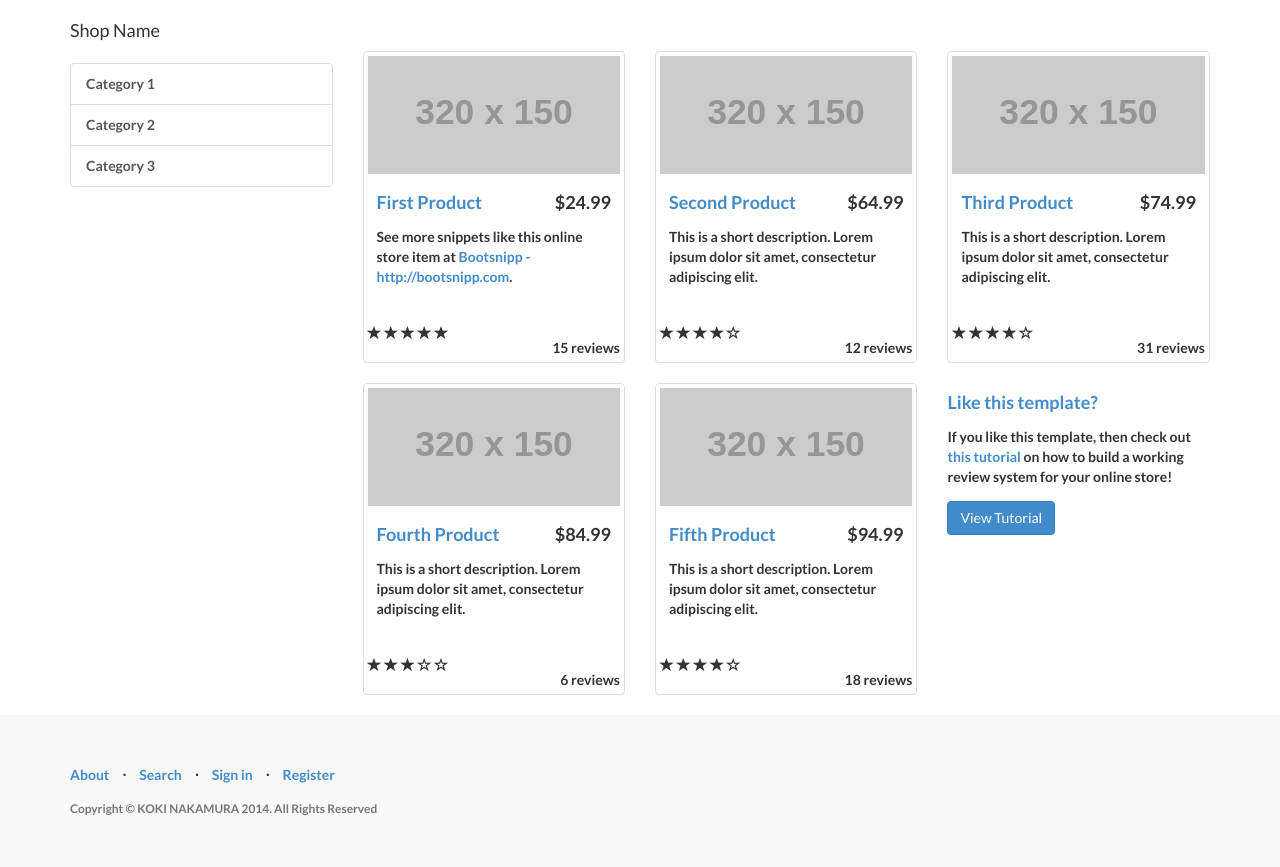
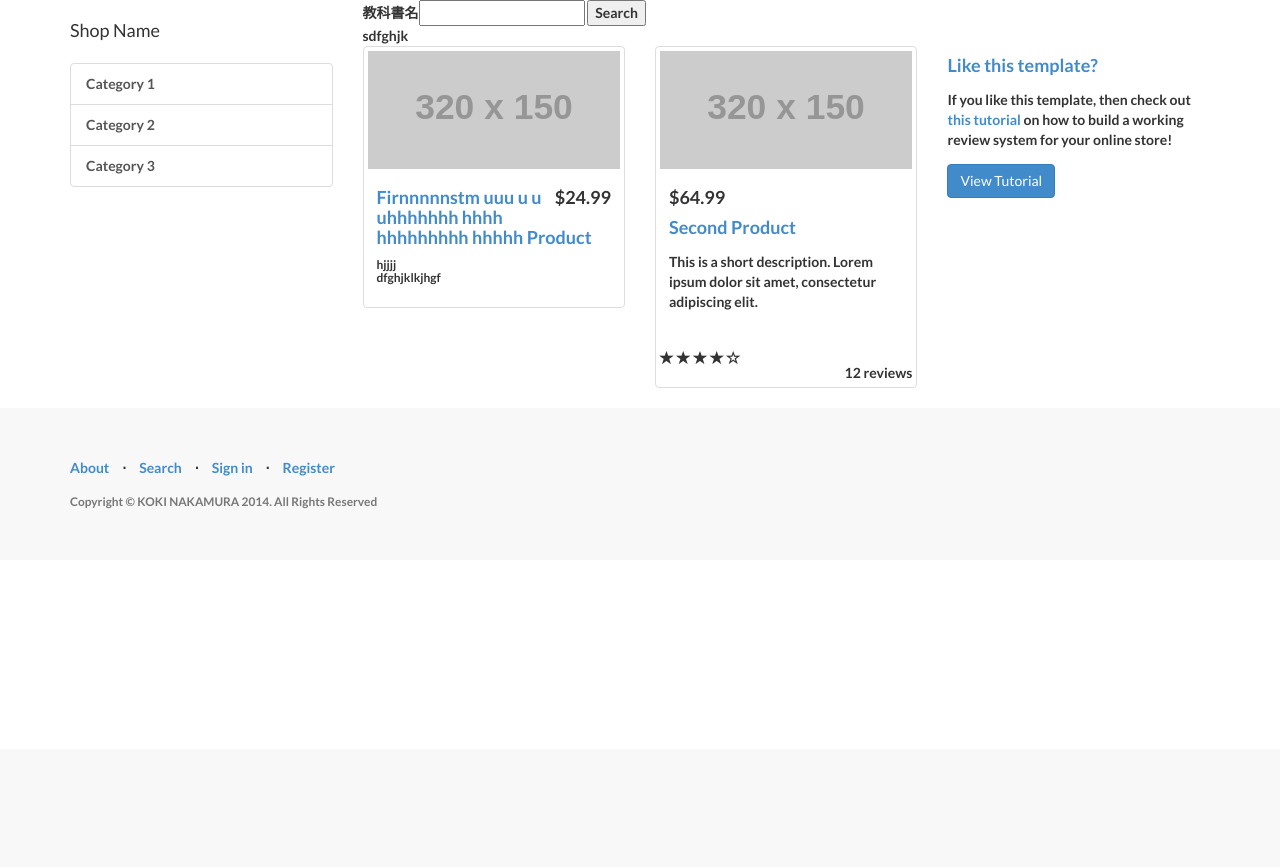
Before and after one commit to K0k1Nakamura/j121442k, a PHP site: page /search.php in a window 1280 px wide. Shown: the part 51-918 px from the top of the page. After the commit the page ends 560 px from the top, so only its background shows below. Run offline with PHP 8.4, Linux system fonts and the light colour scheme; grey boxes labelled with a size stand in for pictures from a placeholder-image service; some libraries are stand-ins or nearby versions.

Commit message:
アイテムボックスをjsonよんでだせるat　search.php

```diff
--- a/public_html/footer.html
+++ b/public_html/footer.html
@@ -14,7 +14,7 @@
                         </li>
                         <li class="footer-menu-divider">&sdot;</li>
                         <li>
-                            <a href="index.php">Search</a>
+                            <a href="search.php">Search</a>
                         </li>
                         <li class="footer-menu-divider">&sdot;</li>
                         <li>
@@ -60,6 +60,8 @@
 <!-- Bootstrap Core JavaScript -->
 <script src="js/bootstrap.min.js"></script>
 
+
+
 </body>
 
 </html>
--- a/public_html/header.html
+++ b/public_html/header.html
@@ -20,6 +20,7 @@
     <!-- Custom Fonts -->
     <link href="font-awesome-4.1.0/css/font-awesome.min.css" rel="stylesheet" type="text/css">
     <link href="http://fonts.googleapis.com/css?family=Lato:300,400,700,300italic,400italic,700italic" rel="stylesheet" type="text/css">
+
 
     <!-- HTML5 Shim and Respond.js IE8 support of HTML5 elements and media queries -->
     <!-- WARNING: Respond.js doesn't work if you view the page via file:// -->
@@ -59,7 +60,7 @@
                                 <a href="index.php">About</a>
                             </li>
                             <li>
-                                <a href="index.php">Search</a>
+                                <a href="search.php">Search</a>
                             </li>
                             <li>
                                 <a href="signin.php">Sign in</a>
@@ -79,14 +80,13 @@
                     <div class="collapse navbar-collapse" id="bs-example-navbar-collapse-1">
                         <ul class="nav navbar-nav navbar-right">
                             <li>
-                                <?php print "<a href=\"mypage.php\">".htmlspecialchars($_SESSION["login_name"])."</a>"?>
+                                <?php print "<a href=\"mypage.php\">".htmlspecialchars($_SESSION["login_name"])."さん、ようこそ。</a>"?>
                             </li>
-                            <li class="footer-menu-divider"><a>|</a></li>
                             <li>
                                 <a href="index.php">About</a>
                             </li>
                             <li>
-                                <a href="index.php">Search</a>
+                                <a href="search.php">Search</a>
                             </li>
                             <li>
                                 <a href="signout.php">Sign out</a>
--- a/public_html/practice/top.php
+++ b/public_html/practice/top.php
@@ -43,7 +43,7 @@ session_start();
 	ChromePhp::log($_SESSION);
 	?>
 	<h2>検索</h2>
-	教科書名<input type="text" name="textbook" id="textbook_name"><br>
+	<h6>教科書名</h6><input type="text" name="textbook" id="textbook_name"><br>
 	<input type="submit" id="search" value="検索"><br>
 	<div id="result"></div>
 
--- a/public_html/register.php
+++ b/public_html/register.php
@@ -23,4 +23,3 @@ if(!isset($_SESSION["login_name"])){
 ?>
 <?php
 include("footer.html");
-ChromePhp::log($_SESSION);
--- /dev/null
+++ b/public_html/search.js
@@ -0,0 +1,27 @@
+$(function(){
+	$('#search').click(function() {
+		$.get('searchResult.php', {
+			name: $('#textbook_name').val()
+		})
+		.done(function(res) {
+			document.getElementById("result").innerHTML="";
+
+			if(res == null) {
+				document.getElementById("result").innerHTML="There is no textbook.";
+			}else{
+				var $div = $('<div></div>').addClass('col-sm-4 col-lg-4　col-md-4');
+
+				// FIXME: 汚い。力技すぎる。
+				$div.html('<div class="thumbnail"><img src="http://placehold.it/320x150" alt=""><div class="caption"><h4 class="pull-right">$24.99</h4><h4><a href="#">First Product</a></h4><p>See more snippets like this online store item at <a target="_blank" href="http://www.bootsnipp.com">Bootsnipp - http://bootsnipp.com</a>.</p></div><div class="ratings"><p class="pull-right">15 reviews</p><p><span class="glyphicon glyphicon-star"></span><span class="glyphicon glyphicon-star"></span><span class="glyphicon glyphicon-star"></span><span class="glyphicon glyphicon-star"></span><span class="glyphicon glyphicon-star"></span></p></div></div>');
+
+				$('#text_list').append($div);
+
+				// for (i = 0; i < res.length; i++) {
+				// 	$('#text_table').append('<tr><td>'+res[i].id+'</td><td>'+res[i].name+'</td></tr>');
+				// }
+			}
+		}).fail(function(res) {
+			console.log('error');
+		});
+	});
+});
--- a/public_html/search.php
+++ b/public_html/search.php
@@ -20,29 +20,27 @@ print "<div style='height: 51px'></div>";
         </div>
 
         <div class="col-md-9">
-            <div style='height: 51px'></div>
+            <div>
+            教科書名<input type="text" name="textbook_name" id="textbook_name">
+                <input type="submit" id="search" value="Search"><br>
+            </div>
+            <div id="result">sdfghjk</div>
+            <script src="//code.jquery.com/jquery-1.11.0.min.js"></script>
+            <script src="//code.jquery.com/jquery-migrate-1.2.1.min.js"></script>
+            <script src="search.js"></script>
 
-                <div class="row">
+            <div class="row" id="text_list">
 
                 <div class="col-sm-4 col-lg-4 col-md-4">
                     <div class="thumbnail">
                         <img src="http://placehold.it/320x150" alt="">
                         <div class="caption">
                             <h4 class="pull-right">$24.99</h4>
-                                <h4><a href="#">First Product</a>
+                            <h4><a href="#">Firnnnnnstm uuu u u uhhhhhhh hhhh hhhhhhhhh hhhhh Product</a>
                             </h4>
-                                <p>See more snippets like this online store item at <a target="_blank" href="http://www.bootsnipp.com">Bootsnipp - http://bootsnipp.com</a>.</p>
+                            <h6>hjjjj<br>dfghjklkjhgf</h6>
                         </div>
-                            <div class="ratings">
-                                <p class="pull-right">15 reviews</p>
-                                <p>
-                                    <span class="glyphicon glyphicon-star"></span>
-                                    <span class="glyphicon glyphicon-star"></span>
-                                    <span class="glyphicon glyphicon-star"></span>
-                                    <span class="glyphicon glyphicon-star"></span>
-                                    <span class="glyphicon glyphicon-star"></span>
-                                </p>
-                            </div>
+
                     </div>
                 </div>
 
@@ -50,7 +48,7 @@ print "<div style='height: 51px'></div>";
                     <div class="thumbnail">
                         <img src="http://placehold.it/320x150" alt="">
                         <div class="caption">
-                                <h4 class="pull-right">$64.99</h4>
+                            <h4>$64.99</h4>
                             <h4><a href="#">Second Product</a>
                             </h4>
                             <p>This is a short description. Lorem ipsum dolor sit amet, consectetur adipiscing elit.</p>
@@ -68,71 +66,6 @@ print "<div style='height: 51px'></div>";
                     </div>
                 </div>
 
-                    <div class="col-sm-4 col-lg-4 col-md-4">
-                        <div class="thumbnail">
-                            <img src="http://placehold.it/320x150" alt="">
-                            <div class="caption">
-                                <h4 class="pull-right">$74.99</h4>
-                                <h4><a href="#">Third Product</a>
-                                </h4>
-                                <p>This is a short description. Lorem ipsum dolor sit amet, consectetur adipiscing elit.</p>
-                            </div>
-                            <div class="ratings">
-                                <p class="pull-right">31 reviews</p>
-                                <p>
-                                    <span class="glyphicon glyphicon-star"></span>
-                                    <span class="glyphicon glyphicon-star"></span>
-                                    <span class="glyphicon glyphicon-star"></span>
-                                    <span class="glyphicon glyphicon-star"></span>
-                                    <span class="glyphicon glyphicon-star-empty"></span>
-                                </p>
-                            </div>
-                        </div>
-                    </div>
-
-                    <div class="col-sm-4 col-lg-4 col-md-4">
-                        <div class="thumbnail">
-                            <img src="http://placehold.it/320x150" alt="">
-                            <div class="caption">
-                                <h4 class="pull-right">$84.99</h4>
-                                <h4><a href="#">Fourth Product</a>
-                                </h4>
-                                <p>This is a short description. Lorem ipsum dolor sit amet, consectetur adipiscing elit.</p>
-                            </div>
-                            <div class="ratings">
-                                <p class="pull-right">6 reviews</p>
-                                <p>
-                                    <span class="glyphicon glyphicon-star"></span>
-                                    <span class="glyphicon glyphicon-star"></span>
-                                    <span class="glyphicon glyphicon-star"></span>
-                                    <span class="glyphicon glyphicon-star-empty"></span>
-                                    <span class="glyphicon glyphicon-star-empty"></span>
-                                </p>
-                            </div>
-                        </div>
-                    </div>
-
-                    <div class="col-sm-4 col-lg-4 col-md-4">
-                        <div class="thumbnail">
-                            <img src="http://placehold.it/320x150" alt="">
-                            <div class="caption">
-                                <h4 class="pull-right">$94.99</h4>
-                                <h4><a href="#">Fifth Product</a>
-                                </h4>
-                                <p>This is a short description. Lorem ipsum dolor sit amet, consectetur adipiscing elit.</p>
-                            </div>
-                            <div class="ratings">
-                                <p class="pull-right">18 reviews</p>
-                                <p>
-                                    <span class="glyphicon glyphicon-star"></span>
-                                    <span class="glyphicon glyphicon-star"></span>
-                                    <span class="glyphicon glyphicon-star"></span>
-                                    <span class="glyphicon glyphicon-star"></span>
-                                    <span class="glyphicon glyphicon-star-empty"></span>
-                                </p>
-                            </div>
-                        </div>
-                    </div>
 
                 <div class="col-sm-4 col-lg-4 col-md-4">
                     <h4><a href="#">Like this template?</a>
@@ -149,6 +82,5 @@ print "<div style='height: 51px'></div>";
 
 </div>
 <!-- /.container -->
-</div>
 <?php
 include("footer.html");
--- a/public_html/signout.php
+++ b/public_html/signout.php
@@ -1,6 +1,9 @@
 <?php
 include 'ChromePhp.php';
-session_destroy();
+session_start();
+if(isset($_SESSION["login_name"])){
+	session_destroy();
+}
 include("header.html");
 print "<div style='height: 51px'></div>";
 
@@ -10,4 +13,3 @@ print "<div style='height: 51px'></div>";
 
 <?php
 include("footer.html");
-ChromePhp::log($_SESSION);
```
Also changed, not shown: public_html/searchResult.php (added, +24 -0 lines). Lines whose indentation alone changed are shown as unchanged.
